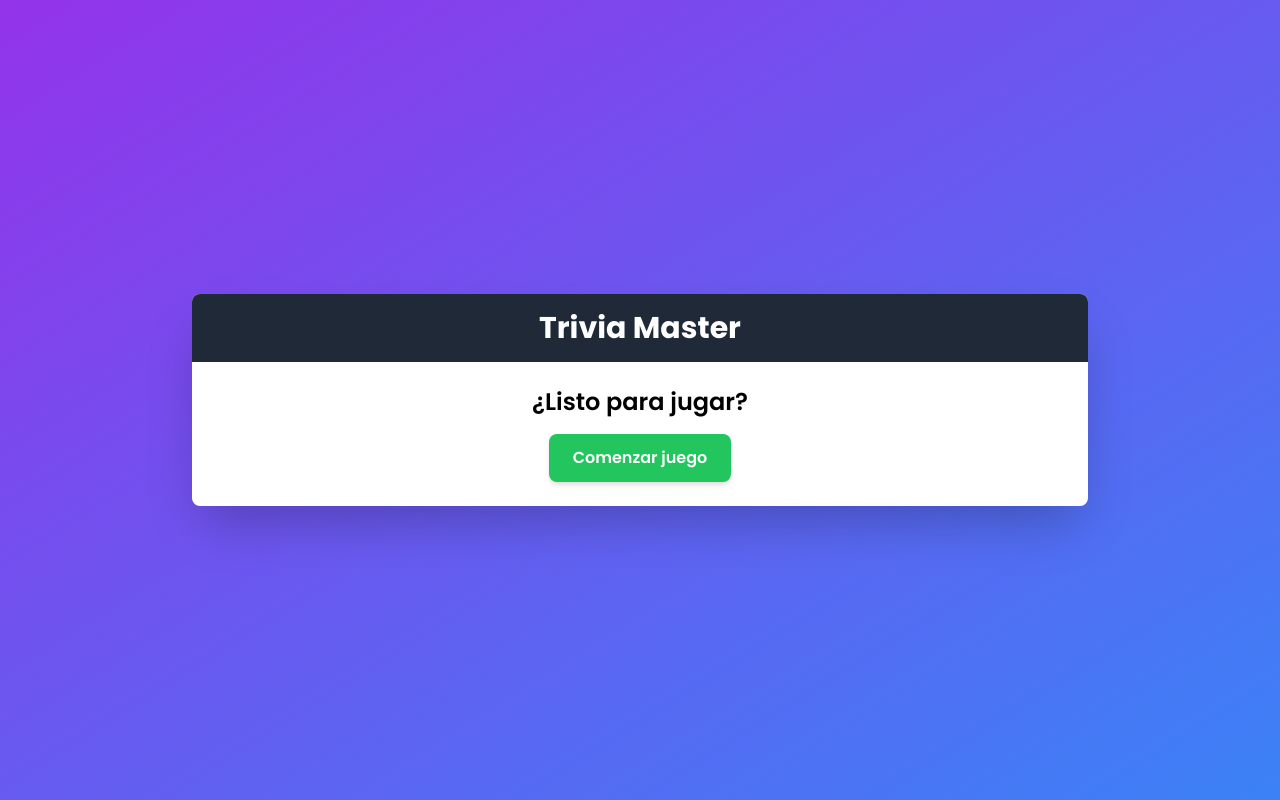
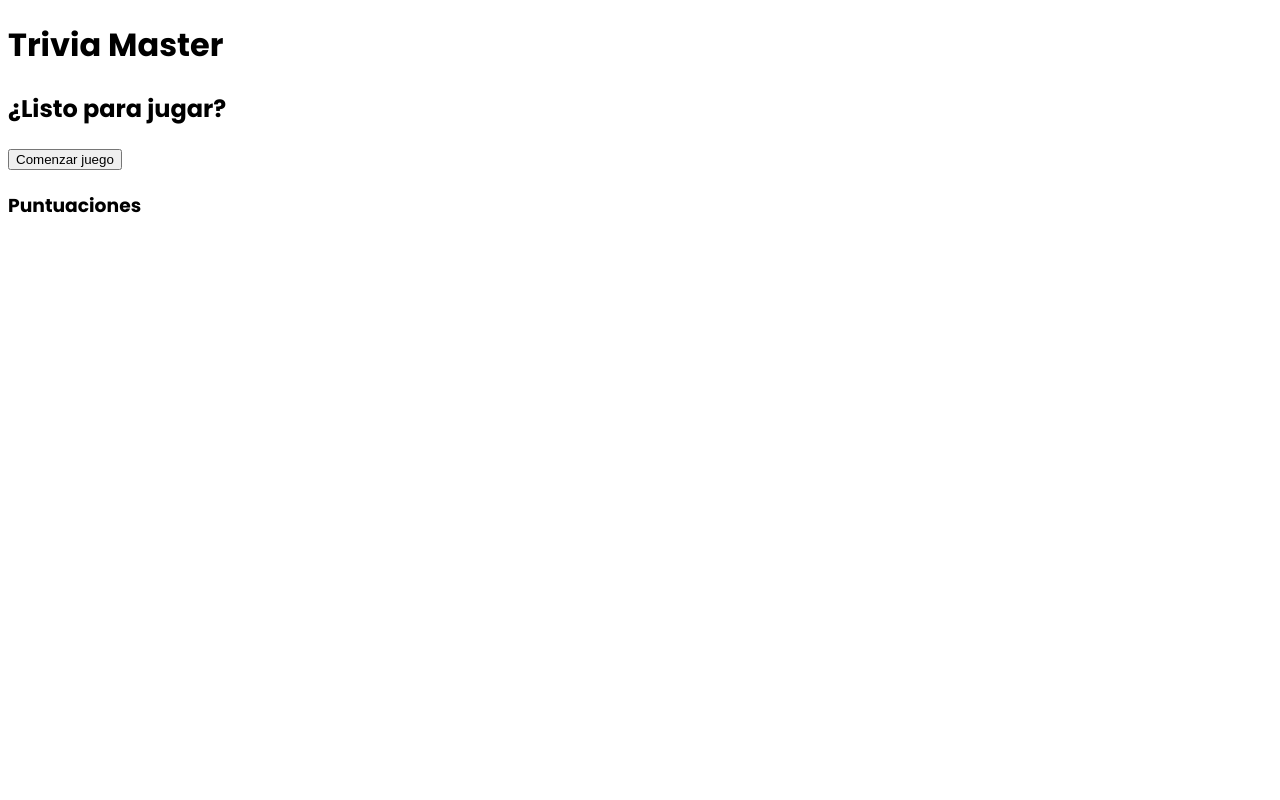
Before and after one commit to luiscardoza26/trivia-game, a website: page public/index.html in a window 1280 px wide. Drawn offline with nearby package versions, Linux system fonts and the light colour scheme; no server answers.

Commit message:
uploading complete project

```diff
--- a/package.json
+++ b/package.json
@@ -15,5 +15,8 @@
     "express": "^4.19.2",
     "serverless-http": "^3.2.0",
     "socket.io": "^4.7.5"
+  },
+  "devDependencies": {
+    "tailwindcss": "^3.4.9"
   }
 }
--- a/public/index.html
+++ b/public/index.html
@@ -4,7 +4,6 @@
     <meta charset="UTF-8">
     <meta name="viewport" content="width=device-width, initial-scale=1.0">
     <title>Trivia Master</title>
-    <script src="https://cdn.tailwindcss.com"></script>
     <link href="https://fonts.googleapis.com/css2?family=Poppins:wght@400;600;700&display=swap" rel="stylesheet">
     <style>
         body {
--- /dev/null
+++ b/tailwind.config.js
@@ -0,0 +1,8 @@
+/** @type {import('tailwindcss').Config} */
+module.exports = {
+  content: ["./src/**/*.{html,js}"],
+  theme: {
+    extend: {},
+  },
+  plugins: [],
+}
```
Also changed, not shown: 1 other file.
